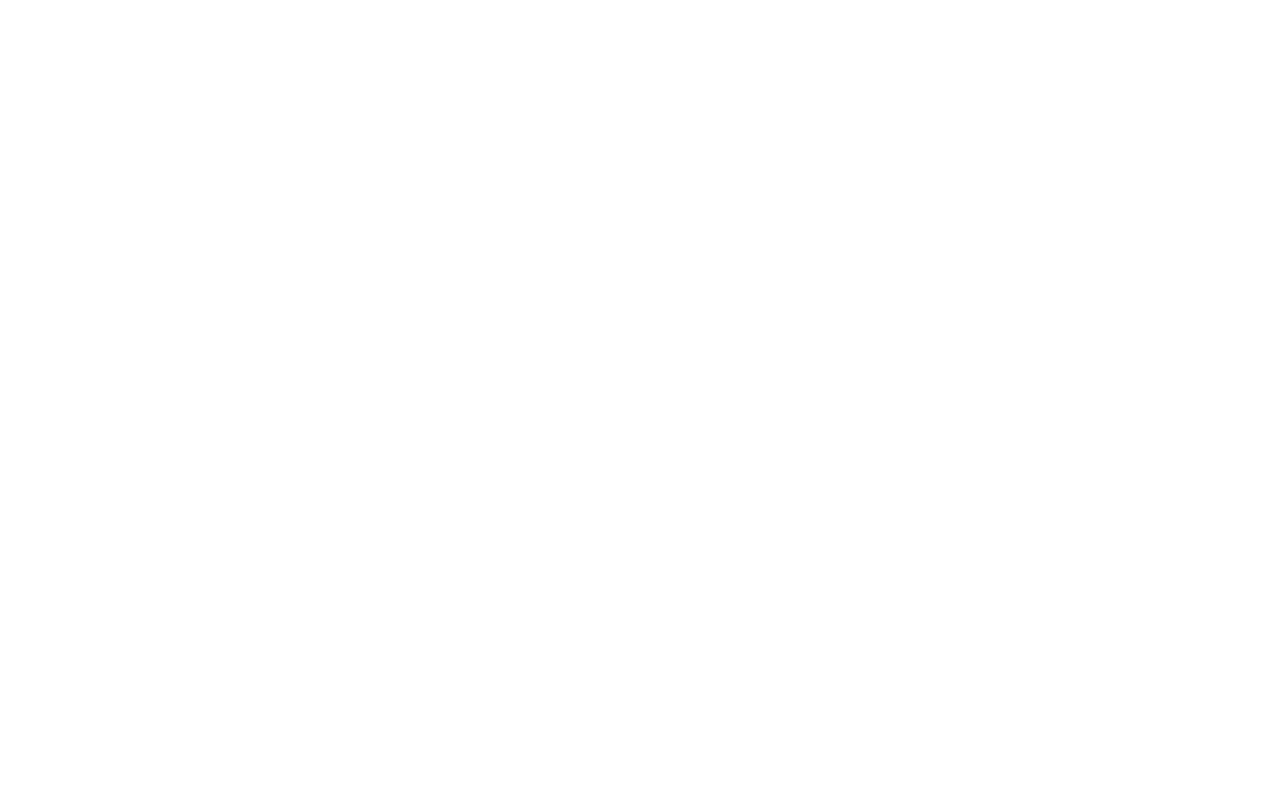
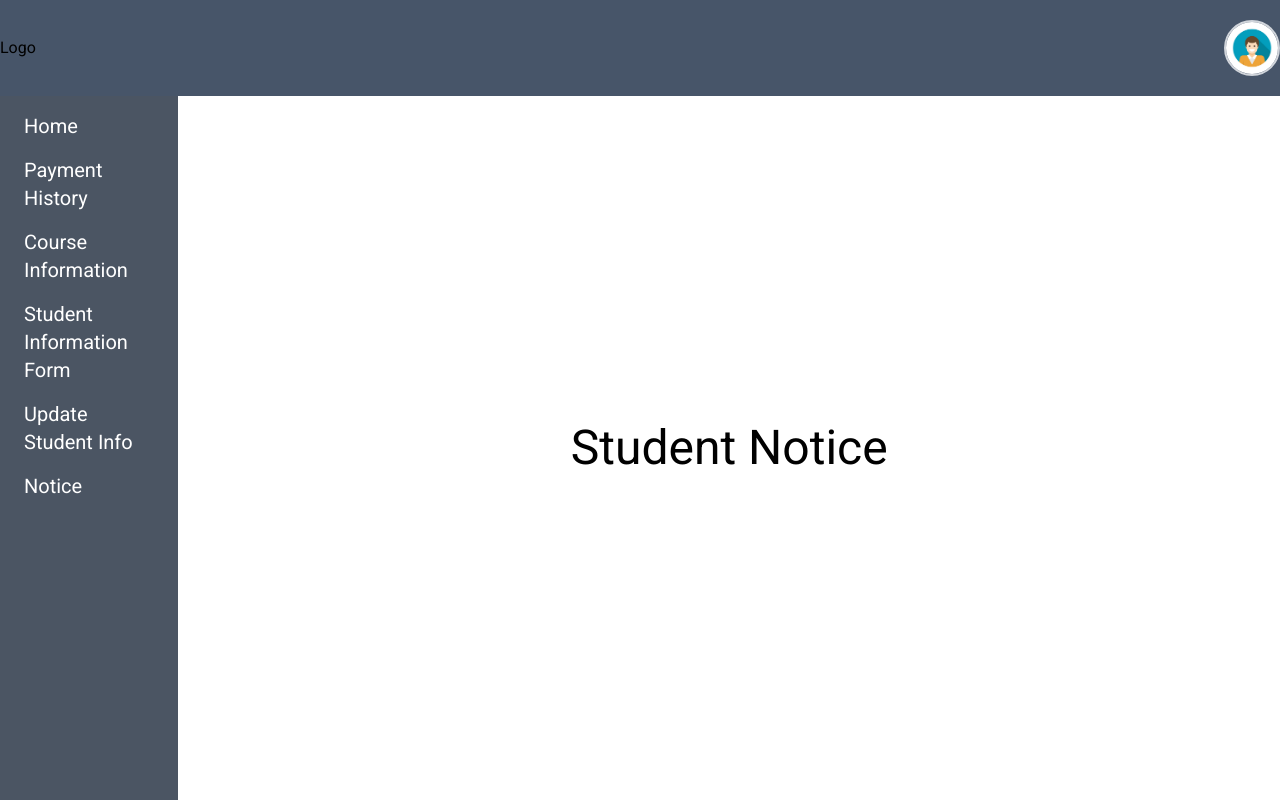
Before and after one commit to rafsun-riad/shikkha_bari, a React (Vite) app in the folder frontend/: page /student-dashboard/notice in a window 1280 px wide. Before the commit this address had no page. Built offline with nearby package versions, Linux system fonts and the light colour scheme.

Commit message:
building student dashboard

```diff
--- a/frontend/src/App.jsx
+++ b/frontend/src/App.jsx
@@ -2,6 +2,13 @@
 import Login from './pages/Login';
 import Register from './pages/Register';
 import StudentDashboard from './pages/StudentDashboard';
+import StudentHome from './components/StudentHome';
+import PaymentHistory from './components/PaymentHistory';
+import StudentCourseInfo from './components/StudentCourseInfo';
+import StudentInfo from './components/StudentInfo';
+import StudentInfoUpdate from './components/StudentInfoUpdate';
+import StudentNotice from './components/StudentNotice';
+import StudentProfile from './components/StudentProfile';
 
 function App() {
   return (
@@ -9,7 +16,15 @@
       <Routes>
         <Route path="/login" element={<Login />} />
         <Route path="/register" element={<Register />} />
-        <Route path="/student-dashboard" element={<StudentDashboard />} />
+        <Route path="/student-dashboard" element={<StudentDashboard />}>
+          <Route index element={<StudentHome />} />
+          <Route path="payment" element={<PaymentHistory />} />
+          <Route path="course-info" element={<StudentCourseInfo />} />
+          <Route path="student-info" element={<StudentInfo />} />
+          <Route path="update_student-info" element={<StudentInfoUpdate />} />
+          <Route path="notice" element={<StudentNotice />} />
+          <Route path="profile" element={<StudentProfile />} />
+        </Route>
       </Routes>
     </BrowserRouter>
   );
--- /dev/null
+++ b/frontend/src/components/PaymentHistory.jsx
@@ -0,0 +1,9 @@
+function PaymentHistory() {
+  return (
+    <div className="flex items-center justify-center h-full w-full">
+      <h1 className="text-5xl">Payment History</h1>
+    </div>
+  );
+}
+
+export default PaymentHistory;
--- /dev/null
+++ b/frontend/src/components/ProfileDropdown.jsx
@@ -0,0 +1,62 @@
+import { useState, useRef, useEffect } from 'react';
+import { Link } from 'react-router-dom';
+
+import profileDefault from '../assets/profileDefault.jpg';
+
+function ProfileDropdown() {
+  const [profileMenuOpen, setProfileMenuOpen] = useState(false);
+
+  const profileMenuRef = useRef();
+  const imageRef = useRef();
+
+  useEffect(() => {
+    window.addEventListener('click', (e) => {
+      if (
+        e.target !== profileMenuRef.current &&
+        e.target !== imageRef.current
+      ) {
+        setProfileMenuOpen(false);
+      }
+    });
+
+    return () => {};
+  }, []);
+
+  return (
+    <div className="">
+      <div className=" relative">
+        <img
+          ref={imageRef}
+          onClick={() => setProfileMenuOpen(!profileMenuOpen)}
+          className=" h-14 w-14 rounded-full object-cover border-[2px] border-gray-300 cursor-pointer"
+          src={profileDefault}
+          alt=""
+        />
+        {profileMenuOpen && (
+          <div
+            ref={profileMenuRef}
+            className="bg-white p-4 w-40 shadow-lg absolute -left-10"
+          >
+            <ul>
+              <Link to="profile">
+                <li className="p-2 text-lg cursor-pointer hover:bg-blue-100 rounded">
+                  Profile
+                </li>
+              </Link>
+
+              <li className="p-2 text-lg cursor-pointer hover:bg-blue-100 rounded">
+                Contact Us
+              </li>
+
+              <li className="p-2 text-lg cursor-pointer hover:bg-blue-100 rounded">
+                Log out
+              </li>
+            </ul>
+          </div>
+        )}
+      </div>
+    </div>
+  );
+}
+
+export default ProfileDropdown;
--- /dev/null
+++ b/frontend/src/components/StudentCourseInfo.jsx
@@ -0,0 +1,9 @@
+function StudentCourseInfo() {
+  return (
+    <div className="flex items-center justify-center h-full w-full">
+      <h1 className="text-5xl">Course Info</h1>
+    </div>
+  );
+}
+
+export default StudentCourseInfo;
--- /dev/null
+++ b/frontend/src/components/StudentHome.jsx
@@ -0,0 +1,9 @@
+function StudentHome() {
+  return (
+    <div className="flex items-center justify-center h-full w-full">
+      <h1 className="text-5xl">Home</h1>
+    </div>
+  );
+}
+
+export default StudentHome;
--- /dev/null
+++ b/frontend/src/components/StudentInfo.jsx
@@ -0,0 +1,9 @@
+function StudentInfo() {
+  return (
+    <div className="flex items-center justify-center h-full w-full">
+      <h1 className="text-5xl">Student Info</h1>
+    </div>
+  );
+}
+
+export default StudentInfo;
--- /dev/null
+++ b/frontend/src/components/StudentInfoUpdate.jsx
@@ -0,0 +1,9 @@
+function StudentInfoUpdate() {
+  return (
+    <div className="flex items-center justify-center h-full w-full">
+      <h1 className="text-5xl">Student Info Update</h1>
+    </div>
+  );
+}
+
+export default StudentInfoUpdate;
--- /dev/null
+++ b/frontend/src/components/StudentNavbar.jsx
@@ -0,0 +1,15 @@
+import ProfileDropdown from './ProfileDropdown';
+
+function StudentNavbar() {
+  return (
+    <div className=" h-[12%] w-full bg-slate-600">
+      <div className="h-full container mx-auto flex items-center justify-between">
+        <div>Logo</div>
+        <ProfileDropdown />
+      </div>
+      ;
+    </div>
+  );
+}
+
+export default StudentNavbar;
--- /dev/null
+++ b/frontend/src/components/StudentNotice.jsx
@@ -0,0 +1,9 @@
+function StudentNotice() {
+  return (
+    <div className="flex items-center justify-center h-full w-full">
+      <h1 className="text-5xl">Student Notice</h1>
+    </div>
+  );
+}
+
+export default StudentNotice;
--- /dev/null
+++ b/frontend/src/components/StudentProfile.jsx
@@ -0,0 +1,9 @@
+function StudentProfile() {
+  return (
+    <div className="flex items-center justify-center h-full w-full">
+      <h1 className="text-5xl">Student Profile</h1>
+    </div>
+  );
+}
+
+export default StudentProfile;
--- /dev/null
+++ b/frontend/src/components/StudentSidebar.jsx
@@ -0,0 +1,47 @@
+import { NavLink } from 'react-router-dom';
+
+function StudentSidebar() {
+  return (
+    <div className="w-[16%] h-full bg-gray-600 p-2">
+      <ul className=" text-white text-xl">
+        <NavLink to="">
+          <li className="px-4 py-2 cursor-pointer hover:bg-gray-500 rounded">
+            Home
+          </li>
+        </NavLink>
+
+        <NavLink to="payment">
+          <li className="px-4 py-2 cursor-pointer hover:bg-gray-500 rounded">
+            Payment History
+          </li>
+        </NavLink>
+
+        <NavLink to="course-info">
+          <li className="px-4 py-2 cursor-pointer hover:bg-gray-500 rounded">
+            Course Information
+          </li>
+        </NavLink>
+
+        <NavLink to="student-info">
+          <li className="px-4 py-2 cursor-pointer hover:bg-gray-500 rounded">
+            Student Information Form
+          </li>
+        </NavLink>
+
+        <NavLink to="update_student-info">
+          <li className="px-4 py-2 cursor-pointer hover:bg-gray-500 rounded">
+            Update Student Info
+          </li>
+        </NavLink>
+
+        <NavLink to="notice">
+          <li className="px-4 py-2 cursor-pointer hover:bg-gray-500 rounded">
+            Notice
+          </li>
+        </NavLink>
+      </ul>
+    </div>
+  );
+}
+
+export default StudentSidebar;
--- a/frontend/src/pages/StudentDashboard.jsx
+++ b/frontend/src/pages/StudentDashboard.jsx
@@ -1,5 +1,17 @@
+import StudentSidebar from '../components/StudentSidebar';
+import StudentNavbar from '../components/StudentNavbar';
+import { Outlet } from 'react-router-dom';
+
 function StudentDashboard() {
-  return <div>Student DashBoard</div>;
+  return (
+    <div className=" h-screen w-screen">
+      <StudentNavbar />
+      <div className="flex h-[88%]">
+        <StudentSidebar />
+        <Outlet />
+      </div>
+    </div>
+  );
 }
 
 export default StudentDashboard;
```
Also changed, not shown: frontend/src/assets/profileDefault.jpg (added).
